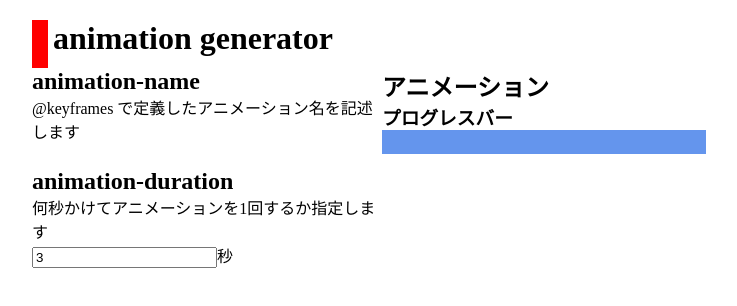
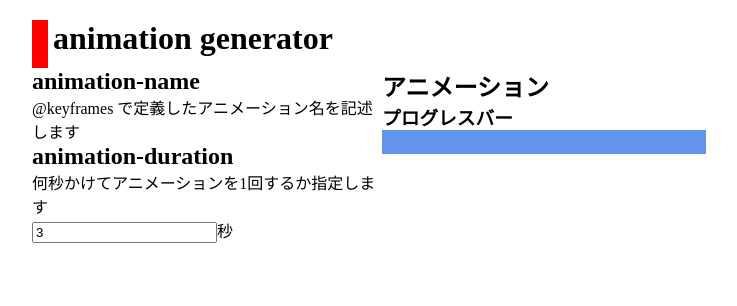
Before and after one commit to nanagami1369/animation-generator, a Svelte app: page / in a window 1280 px wide. Shown: the top 306 px of the page, without its empty margins (258-995 px from the left). Built offline with nearby package versions, Linux system fonts and the light colour scheme.

Commit message:
コンテンツサイズに合わせてgridを用意するように変更

```diff
--- a/src/App.svelte
+++ b/src/App.svelte
@@ -59,7 +59,7 @@
   main {
     display: grid;
     grid-template-columns: repeat(2, 1fr);
-    grid-template-rows: 3em repeat(4, 1fr);
+    grid-template-rows: 3em repeat(4, max-content);
     grid-column-gap: 0px;
     grid-row-gap: 0px;
     grid-template-areas:
```
